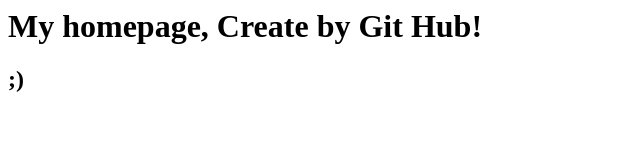
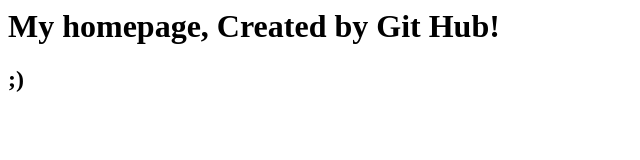
Before and after one commit to psrsp/hello-world, a plain HTML site: page index.html in a window 1280 px wide. Shown: the whole page, without its empty margins (0-640 px from the left). Drawn offline with Linux system fonts and the light colour scheme.

Commit message:
Update index.html

```diff
--- a/index.html
+++ b/index.html
@@ -5,7 +5,7 @@
 
 
   <body>
-    <h1>My homepage, Create by Git Hub!</h1>
+    <h1>My homepage, Created by Git Hub!</h1>
 
     <h2>
         ;)
```
